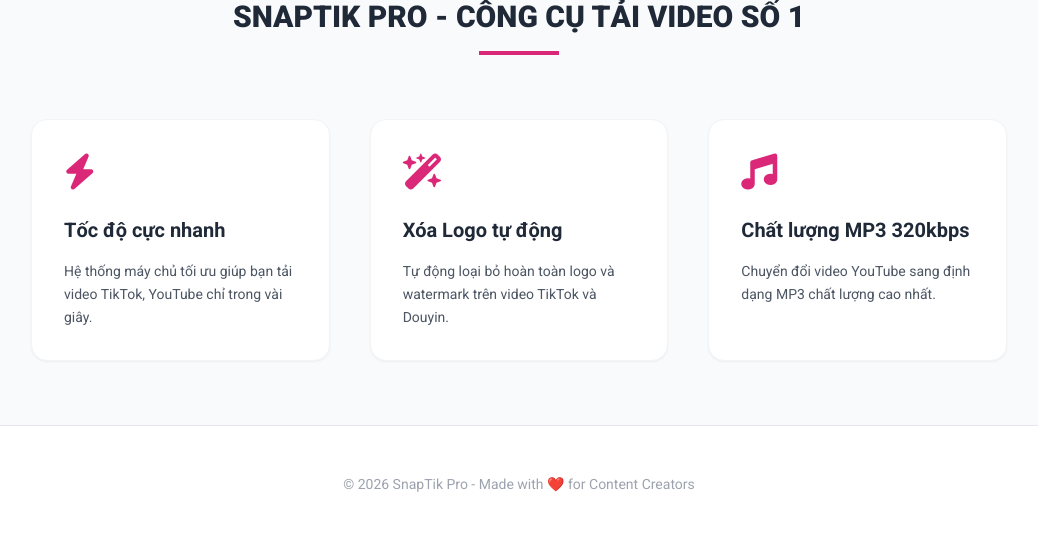
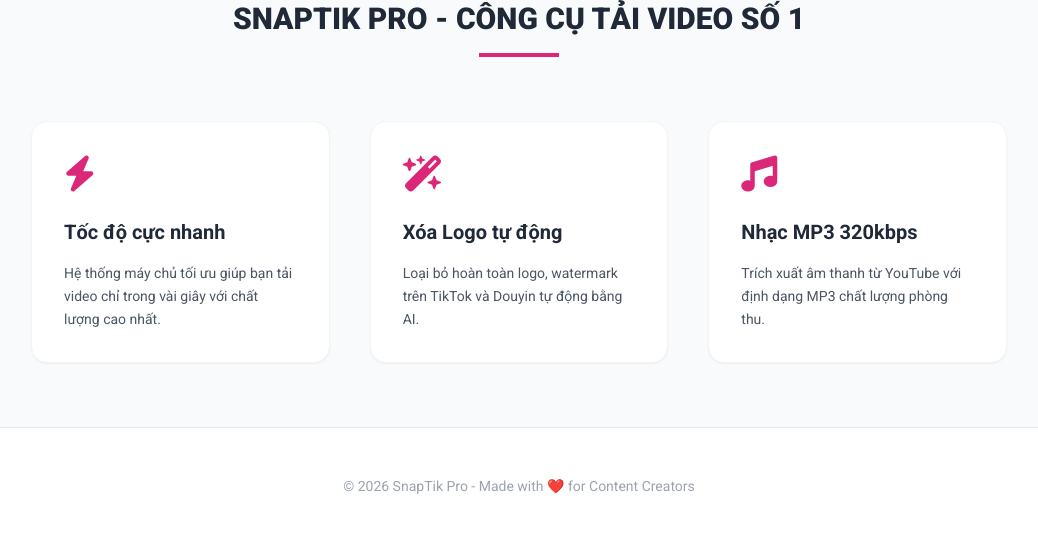
Before and after one commit to honghotduongpho2026/snaptik-pro, a Flask app: page / in a window 1280 px wide. Shown: the part 782-1326 px from the top of the page, without its empty margins (121-1159 px from the left). Before the commit the page ends 1274 px from the top, so only its background shows below. Run offline with Flask 3, Linux system fonts and the light colour scheme; some libraries are stand-ins or nearby versions.

Commit message:
Update index.html

```diff
--- a/templates/index.html
+++ b/templates/index.html
@@ -4,7 +4,7 @@
     <meta charset="UTF-8">
     <meta name="viewport" content="width=device-width, initial-scale=1.0">
     <title>SnapTik - Tải Video TikTok Không Logo, Douyin & YouTube MP3</title>
-    <meta name="description" content="SnapTik hỗ trợ tải video TikTok không logo, Douyin, YouTube 4K và chuyển đổi MP3 chất lượng cao 320kbps miễn phí.">
+    <meta name="description" content="SnapTik hỗ trợ tải video TikTok không logo chất lượng HD, YouTube 4K và chuyển đổi MP3 320kbps miễn phí.">
 
     <script src="https://cdn.tailwindcss.com"></script>
     <link rel="stylesheet" href="https://cdnjs.cloudflare.com/ajax/libs/font-awesome/6.4.0/css/all.min.css">
@@ -14,7 +14,7 @@
         .hero-gradient { background: linear-gradient(90deg, #9333ea 0%, #db2777 100%); }
         .btn-main { background-color: #db2777; transition: 0.3s; }
         .btn-main:hover { background-color: #be185d; }
-        .dropdown-content { display: none; position: absolute; right: 0; top: 100%; z-index: 1000; }
+        .dropdown-content { display: none; position: absolute; right: 0; top: 100%; z-index: 1000; background: white; border: 1px solid #eee; border-radius: 8px; box-shadow: 0 10px 15px -3px rgba(0,0,0,0.1); }
         .group:hover .dropdown-content { display: block; }
     </style>
 </head>
@@ -23,17 +23,17 @@
     <nav class="bg-white border-b px-6 py-4 flex justify-between items-center shadow-sm sticky top-0 z-50">
         <h1 class="text-3xl font-black text-[#db2777] cursor-pointer" onclick="location.href='/'">SNAPTIK</h1>
         <div class="hidden md:flex gap-6 font-medium text-gray-600 text-sm">
-            <a href="/" class="hover:text-pink-600 nav-item" data-key="home">Trang chủ</a>
-            <a href="javascript:void(0)" onclick="switchTab('tk')" class="hover:text-pink-600 nav-item">Tải TikTok</a>
-            <a href="javascript:void(0)" onclick="switchTab('dy')" class="hover:text-pink-600 nav-item">Tải Douyin</a>
-            <a href="javascript:void(0)" onclick="switchTab('yt')" class="hover:text-pink-600 nav-item">YouTube MP3</a>
+            <a href="/" class="hover:text-pink-600 nav-item" id="navHome">Trang chủ</a>
+            <a href="javascript:void(0)" onclick="switchTab('tk')" class="hover:text-pink-600 nav-item" id="navTk">Tải TikTok</a>
+            <a href="javascript:void(0)" onclick="switchTab('dy')" class="hover:text-pink-600 nav-item" id="navDy">Tải Douyin</a>
+            <a href="javascript:void(0)" onclick="switchTab('yt')" class="hover:text-pink-600 nav-item" id="navYt">YouTube MP3</a>
         </div>
 
         <div class="relative group">
-            <button class="flex items-center gap-2 text-gray-700 font-bold text-sm border px-3 py-1 rounded-full hover:bg-gray-50">
+            <button class="flex items-center gap-2 text-gray-700 font-bold text-sm border px-4 py-2 rounded-full hover:bg-gray-50">
                 <i class="fa-solid fa-globe text-blue-500"></i> <span id="langText">Tiếng Việt</span> <i class="fa-solid fa-chevron-down text-[10px]"></i>
             </button>
-            <div class="dropdown-content w-36 bg-white border rounded shadow-xl overflow-hidden">
+            <div class="dropdown-content w-36 overflow-hidden">
                 <button onclick="setLanguage('vi')" class="w-full text-left px-4 py-3 text-sm hover:bg-pink-50 border-b">Tiếng Việt</button>
                 <button onclick="setLanguage('en')" class="w-full text-left px-4 py-3 text-sm hover:bg-pink-50">English</button>
             </div>
@@ -61,14 +61,14 @@
         <img id="vThumb" src="" class="w-48 mx-auto rounded-xl mb-6 shadow-md border-4 border-white">
         <h3 id="vTitle" class="font-bold text-gray-800 mb-8 px-4 text-lg"></h3>
         <div class="grid grid-cols-1 md:grid-cols-2 gap-4">
-            <button id="btnDlVideo" onclick="handleDownload('video')" class="bg-[#db2777] text-white py-4 rounded-xl font-bold shadow-lg hover:bg-pink-700">
-                <i class="fa-solid fa-video mr-2"></i>TẢI VIDEO MP4
+            <button onclick="handleDownload('video')" class="bg-[#db2777] text-white py-4 rounded-xl font-bold shadow-lg hover:bg-pink-700">
+                <span id="vBtnText"><i class="fa-solid fa-video mr-2"></i>TẢI VIDEO MP4</span>
             </button>
-            <button id="btnDlAudio" onclick="handleDownload('mp3')" class="bg-blue-600 text-white py-4 rounded-xl font-bold shadow-lg hover:bg-blue-700">
-                <i class="fa-solid fa-music mr-2"></i>TẢI NHẠC MP3
+            <button onclick="handleDownload('mp3')" class="bg-blue-600 text-white py-4 rounded-xl font-bold shadow-lg hover:bg-blue-700">
+                <span id="aBtnText"><i class="fa-solid fa-music mr-2"></i>TẢI NHẠC MP3</span>
             </button>
         </div>
-        <p id="timerNote" class="hidden text-xs text-orange-600 mt-6 font-bold italic animate-pulse">Đang chuẩn bị file, vui lòng chờ...</p>
+        <p id="timerNote" class="hidden text-xs text-orange-600 mt-6 font-bold italic animate-pulse">Hệ thống đang lấy chất lượng cao nhất, vui lòng đợi...</p>
     </div>
 
     <main class="max-w-5xl mx-auto px-6 py-16">
@@ -80,17 +80,17 @@
             <div class="bg-white p-8 rounded-2xl shadow-sm border border-gray-100">
                 <i class="fa-solid fa-bolt text-4xl text-pink-600 mb-6"></i>
                 <h4 class="font-bold text-xl mb-4" id="seoT1">Tốc độ cực nhanh</h4>
-                <p class="text-sm text-gray-600 leading-relaxed" id="seoD1">Hệ thống máy chủ tối ưu giúp bạn tải video TikTok, YouTube chỉ trong vài giây.</p>
+                <p class="text-sm text-gray-600 leading-relaxed" id="seoD1">Hệ thống máy chủ tối ưu giúp bạn tải video chỉ trong vài giây với chất lượng cao nhất.</p>
             </div>
             <div class="bg-white p-8 rounded-2xl shadow-sm border border-gray-100">
                 <i class="fa-solid fa-wand-magic-sparkles text-4xl text-pink-600 mb-6"></i>
                 <h4 class="font-bold text-xl mb-4" id="seoT2">Xóa Logo tự động</h4>
-                <p class="text-sm text-gray-600 leading-relaxed" id="seoD2">Tự động loại bỏ hoàn toàn logo và watermark trên video TikTok và Douyin.</p>
+                <p class="text-sm text-gray-600 leading-relaxed" id="seoD2">Loại bỏ hoàn toàn logo, watermark trên TikTok và Douyin tự động bằng AI.</p>
             </div>
             <div class="bg-white p-8 rounded-2xl shadow-sm border border-gray-100">
                 <i class="fa-solid fa-music text-4xl text-pink-600 mb-6"></i>
-                <h4 class="font-bold text-xl mb-4" id="seoT3">Chất lượng MP3 320kbps</h4>
-                <p class="text-sm text-gray-600 leading-relaxed" id="seoD3">Chuyển đổi video YouTube sang định dạng MP3 chất lượng cao nhất.</p>
+                <h4 class="font-bold text-xl mb-4" id="seoT3">Nhạc MP3 320kbps</h4>
+                <p class="text-sm text-gray-600 leading-relaxed" id="seoD3">Trích xuất âm thanh từ YouTube với định dạng MP3 chất lượng phòng thu.</p>
             </div>
         </div>
     </main>
@@ -101,27 +101,52 @@
 
     <script>
         let currentData = { video: "", audio: "", title: "" };
-        const shopeeLink = "https://s.shopee.vn/60Nqx2YhkD";
+        const shopeeLink = "https://s.shopee.vn/60Nqx2YhkD"; // Link AF của bạn
 
-        // FIX 1: Hàm chuyển Tab (TikTok/YouTube)
+        const langData = {
+            vi: {
+                lang: "Tiếng Việt", home: "Trang chủ", tk: "Tải TikTok", dy: "Tải Douyin", yt: "YouTube MP3",
+                hTitle: "Trình tải Video đa năng tốt nhất", hSub: "Tải TikTok, Douyin, YouTube không watermark & MP3 320kbps",
+                placeholder: "Dán link video TikTok, Douyin hoặc YouTube...", btnAnlz: "TẢI XUỐNG",
+                vBtn: "<i class='fa-solid fa-video mr-2'></i>TẢI VIDEO MP4", aBtn: "<i class='fa-solid fa-music mr-2'></i>TẢI NHẠC MP3",
+                wait: "ĐANG XỬ LÝ", seoTitle: "SnapTik Pro - Công cụ tải video số 1"
+            },
+            en: {
+                lang: "English", home: "Home", tk: "TikTok", dy: "Douyin", yt: "YouTube MP3",
+                hTitle: "Best Video Downloader", hSub: "Download TikTok, Douyin, YouTube No Watermark & 320kbps MP3",
+                placeholder: "Paste video link here...", btnAnlz: "DOWNLOAD",
+                vBtn: "<i class='fa-solid fa-video mr-2'></i>DOWNLOAD MP4", aBtn: "<i class='fa-solid fa-music mr-2'></i>DOWNLOAD MP3",
+                wait: "PROCESSING", seoTitle: "SnapTik Pro - #1 Video Downloader"
+            }
+        };
+
+        function setLanguage(lang) {
+            localStorage.setItem('lang', lang);
+            const d = langData[lang];
+            document.getElementById('langText').innerText = d.lang;
+            document.getElementById('navHome').innerText = d.home;
+            document.getElementById('navTk').innerText = d.tk;
+            document.getElementById('navDy').innerText = d.dy;
+            document.getElementById('navYt').innerText = d.yt;
+            document.getElementById('heroTitle').innerText = d.hTitle;
+            document.getElementById('heroSub').innerText = d.hSub;
+            document.getElementById('urlInput').placeholder = d.placeholder;
+            document.getElementById('btnAnalyze').innerText = d.btnAnlz;
+            document.getElementById('seoMainTitle').innerText = d.seoTitle;
+            if(!document.getElementById('resultArea').classList.contains('hidden')){
+                document.getElementById('vBtnText').innerHTML = d.vBtn;
+                document.getElementById('aBtnText').innerHTML = d.aBtn;
+            }
+        }
+
+        window.onload = () => setLanguage(localStorage.getItem('lang') || 'vi');
+
         function switchTab(type) {
             const input = document.getElementById('urlInput');
             window.scrollTo({ top: 0, behavior: 'smooth' });
             input.focus();
-            if(type === 'tk') input.placeholder = "Dán link TikTok vào đây...";
-            if(type === 'dy') input.placeholder = "Dán link Douyin vào đây...";
-            if(type === 'yt') input.placeholder = "Dán link YouTube để lấy MP3...";
-        }
-
-        const langData = {
-            vi: { lang: "Tiếng Việt", wait: "CHỜ", dl: "TẢI XUỐNG" },
-            en: { lang: "English", wait: "WAIT", dl: "DOWNLOAD" }
-        };
-
-        function setLanguage(lang) {
-            localStorage.setItem('lang', lang);
-            document.getElementById('langText').innerText = langData[lang].lang;
-            location.reload(); // Reload để cập nhật toàn bộ text SEO
+            const d = langData[localStorage.getItem('lang') || 'vi'];
+            input.placeholder = d[type] + "...";
         }
 
         async function analyzeVideo() {
@@ -141,32 +166,39 @@
                 document.getElementById('vTitle').innerText = data.title;
                 document.getElementById('resultArea').classList.remove('hidden');
                 document.getElementById('resultArea').scrollIntoView({behavior: 'smooth'});
-            } catch (e) { alert("Lỗi phân tích link!"); }
-            btn.innerText = langData[localStorage.getItem('lang') || 'vi'].dl;
+            } catch (e) { alert("Lỗi phân tích video!"); }
+            btn.innerText = langData[localStorage.getItem('lang') || 'vi'].btnAnlz;
         }
 
-        // FIX 2: Hàm tải file trực tiếp (Tránh lỗi 502)
+        // HÀM TẢI XUỐNG + DẪN HƯỚNG AF
         function handleDownload(type) {
-            window.open(shopeeLink, '_blank'); // Mở quảng cáo
+            // 1. Mở link Affiliate Shopee ngay lập tức
+            window.open(shopeeLink, '_blank');
+
             document.getElementById('timerNote').classList.remove('hidden');
-
-            const btn = type === 'video' ? document.getElementById('btnDlVideo') : document.getElementById('btnDlAudio');
-            const originalText = btn.innerHTML;
+            const btnTextId = type === 'video' ? 'vBtnText' : 'aBtnText';
+            const originalHTML = document.getElementById(btnTextId).innerHTML;
             let time = 5;
 
             const timer = setInterval(() => {
-                btn.innerText = `${langData[localStorage.getItem('lang') || 'vi'].wait} ${time}S...`;
+                const lang = localStorage.getItem('lang') || 'vi';
+                document.getElementById(btnTextId).innerText = `${langData[lang].wait} ${time}S...`;
                 time--;
-                if(time < 0) {
+
+                if (time < 0) {
                     clearInterval(timer);
-                    btn.innerHTML = originalText;
-                    const link = document.createElement('a');
-                    link.href = type === 'video' ? currentData.video : currentData.audio;
-                    link.setAttribute('download', ''); // Ép tải xuống
-                    link.target = '_blank';
-                    document.body.appendChild(link);
-                    link.click();
-                    document.body.removeChild(link);
+                    document.getElementById(btnTextId).innerHTML = originalHTML;
+                    document.getElementById('timerNote').classList.add('hidden');
+
+                    // 2. Ép trình duyệt tự động tải xuống file chất lượng nhất
+                    const fileUrl = type === 'video' ? currentData.video : currentData.audio;
+                    const dlLink = document.createElement('a');
+                    dlLink.href = fileUrl;
+                    dlLink.target = '_self'; // Tránh bị chặn popup lần 2
+                    dlLink.setAttribute('download', '');
+                    document.body.appendChild(dlLink);
+                    dlLink.click();
+                    document.body.removeChild(dlLink);
                 }
             }, 1000);
         }
```
